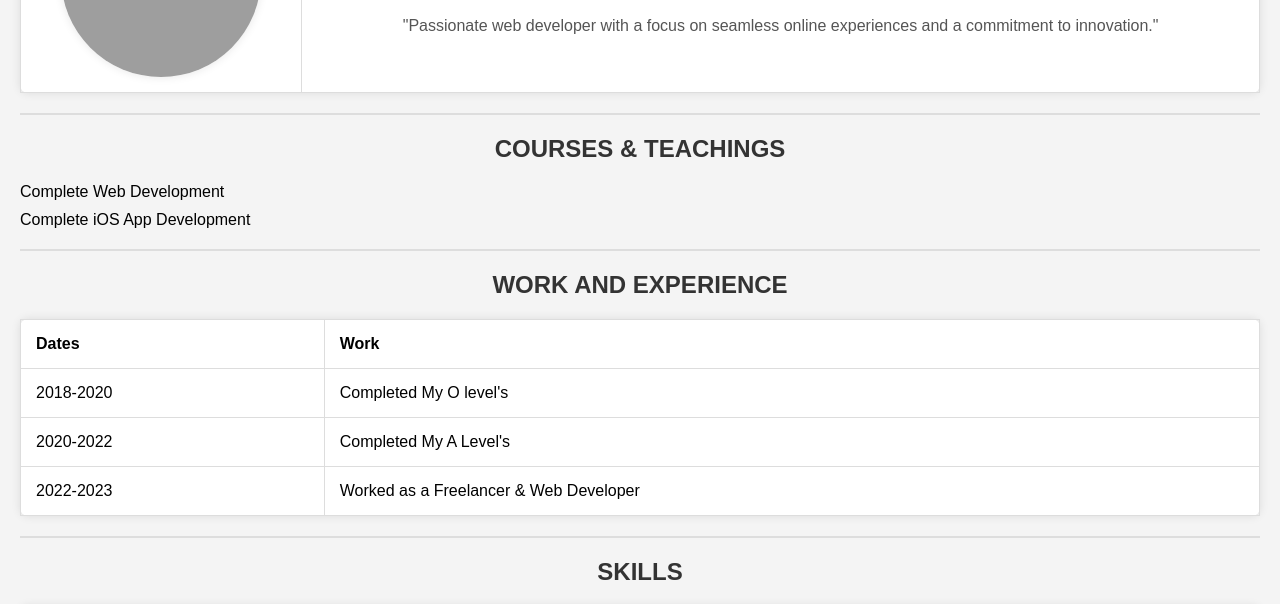
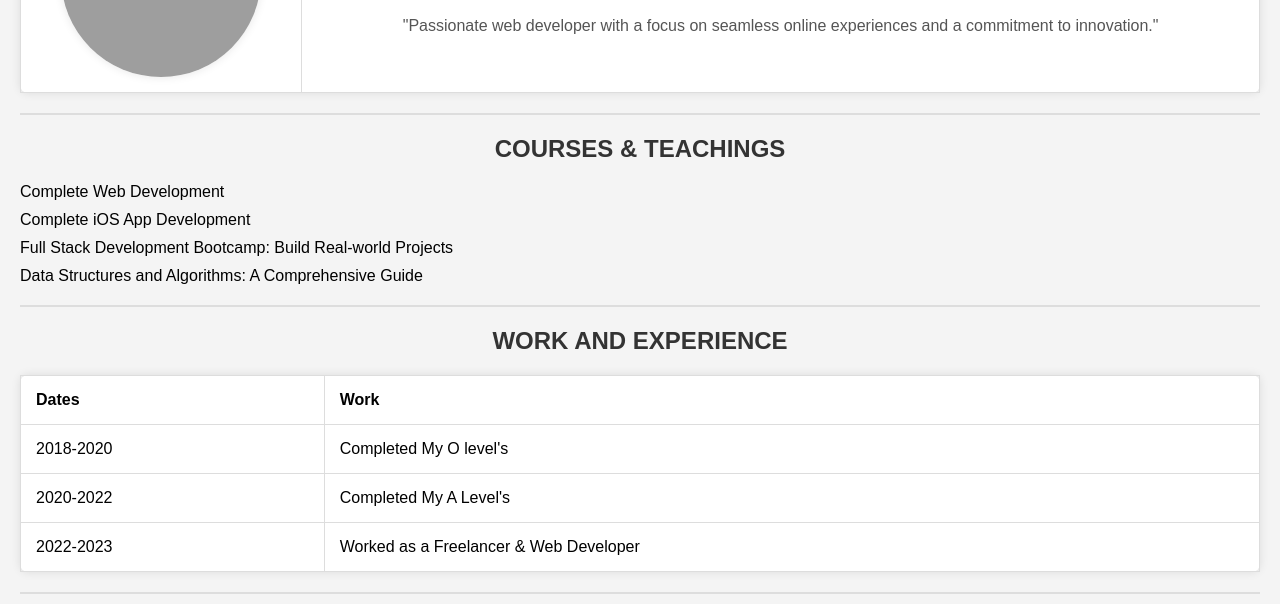
Before and after one commit to Ahmed5248/CV, a plain HTML site: page index.html in a window 1280 px wide. Shown: the part 159-763 px from the top of the page. Drawn offline with Linux system fonts and the light colour scheme; grey boxes are pictures that could not be loaded.

Commit message:
Update index.html

```diff
--- a/index.html
+++ b/index.html
@@ -123,6 +123,8 @@
     <ul>
         <li>Complete Web Development</li>
         <li>Complete iOS App Development</li>
+        <li>Full Stack Development Bootcamp: Build Real-world Projects</li>
+        <li>Data Structures and Algorithms: A Comprehensive Guide</li>
     </ul>
 
     <hr>
```
